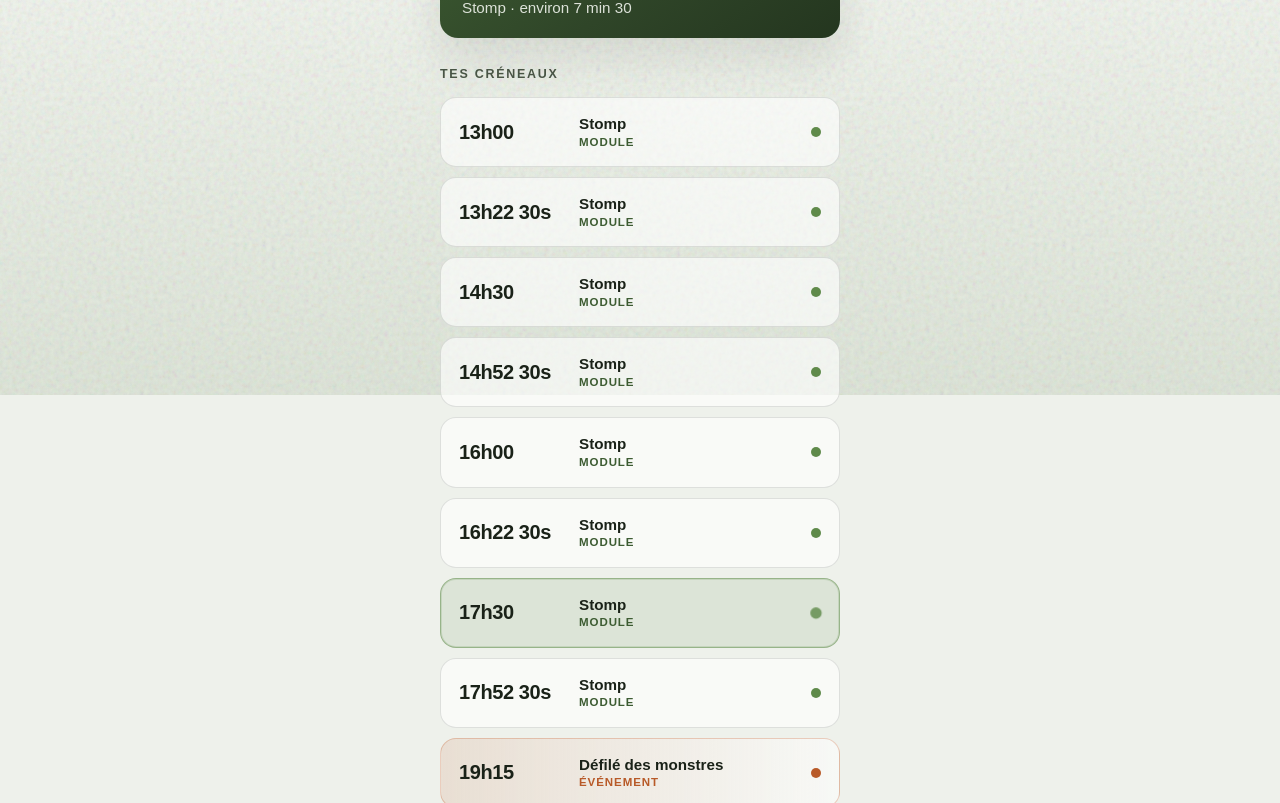
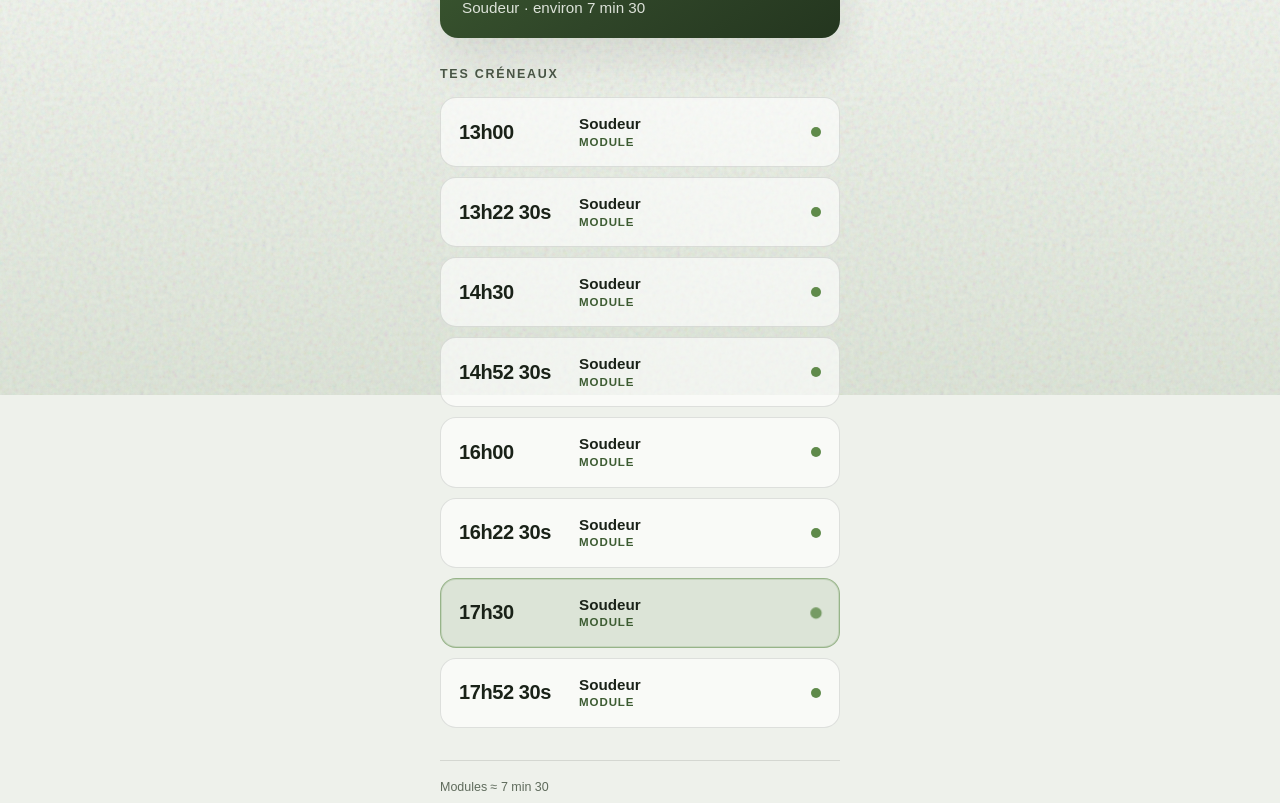
Before and after one commit to leoacqueberge/soudeur-horaires, a plain HTML site: page index.html in a window 1280 px wide. Shown: the part 405-1208 px from the top of the page. Drawn offline with Linux system fonts and the light colour scheme; a web font is replaced by a local one.

Commit message:
Renomme Stomp en Soudeur et retire le défilé
Affiche uniquement les créneaux du groupe soudeur.

```diff
--- a/app.js
+++ b/app.js
@@ -1,5 +1,5 @@
 /**
- * Horaires Groupe Soudeur — modules Stomp
+ * Horaires Groupe Soudeur
  * Sources: planning Journée normale / Nocturnes
  */
 
@@ -8,30 +8,28 @@ const SCHEDULES = {
     label: "Journée normale",
     hint: "Prolongation possible jusqu’à 20h",
     slots: [
-      { time: "13:00", name: "Stomp", kind: "show" },
-      { time: "13:22:30", name: "Stomp", kind: "show" },
-      { time: "14:30", name: "Stomp", kind: "show" },
-      { time: "14:52:30", name: "Stomp", kind: "show" },
-      { time: "16:00", name: "Stomp", kind: "show" },
-      { time: "16:22:30", name: "Stomp", kind: "show" },
-      { time: "17:30", name: "Stomp", kind: "show" },
-      { time: "17:52:30", name: "Stomp", kind: "show" },
-      { time: "19:15", name: "Défilé des monstres", kind: "special" },
+      { time: "13:00", name: "Soudeur", kind: "show" },
+      { time: "13:22:30", name: "Soudeur", kind: "show" },
+      { time: "14:30", name: "Soudeur", kind: "show" },
+      { time: "14:52:30", name: "Soudeur", kind: "show" },
+      { time: "16:00", name: "Soudeur", kind: "show" },
+      { time: "16:22:30", name: "Soudeur", kind: "show" },
+      { time: "17:30", name: "Soudeur", kind: "show" },
+      { time: "17:52:30", name: "Soudeur", kind: "show" },
     ],
   },
   nocturne: {
     label: "Journée nocturne",
     hint: "Dates : 10, 16, 17, 21–24, 28–31 oct. & 7 nov.",
     slots: [
-      { time: "12:00", name: "Stomp", kind: "show" },
-      { time: "12:22:30", name: "Stomp", kind: "show" },
-      { time: "13:30", name: "Stomp", kind: "show" },
-      { time: "13:52:30", name: "Stomp", kind: "show" },
-      { time: "15:00", name: "Stomp", kind: "show" },
-      { time: "15:22:30", name: "Stomp", kind: "show" },
-      { time: "16:30", name: "Stomp", kind: "show" },
-      { time: "16:52:30", name: "Stomp", kind: "show" },
-      { time: "17:30", name: "Défilé des monstres", kind: "special" },
+      { time: "12:00", name: "Soudeur", kind: "show" },
+      { time: "12:22:30", name: "Soudeur", kind: "show" },
+      { time: "13:30", name: "Soudeur", kind: "show" },
+      { time: "13:52:30", name: "Soudeur", kind: "show" },
+      { time: "15:00", name: "Soudeur", kind: "show" },
+      { time: "15:22:30", name: "Soudeur", kind: "show" },
+      { time: "16:30", name: "Soudeur", kind: "show" },
+      { time: "16:52:30", name: "Soudeur", kind: "show" },
     ],
   },
 };
@@ -95,7 +93,6 @@ function render() {
     const isDone = nextIdx === -1 || i < nextIdx;
 
     li.className = "slot";
-    if (slot.kind === "special") li.classList.add("slot--special");
     if (isNext) li.classList.add("slot--next");
     if (isDone && !isNext) li.classList.add("slot--done");
     li.style.animationDelay = `${0.04 * i}s`;
@@ -104,7 +101,7 @@ function render() {
       <p class="slot__time">${formatDisplayTime(slot.time)}</p>
       <div>
         <p class="slot__name">${slot.name}</p>
-        <p class="slot__tag">${slot.kind === "special" ? "Événement" : "Module"}</p>
+        <p class="slot__tag">Module</p>
       </div>
       <span class="slot__dot" aria-hidden="true"></span>
     `;
@@ -116,10 +113,7 @@ function render() {
     const next = data.slots[nextIdx];
     nowCard.hidden = false;
     nowTime.textContent = formatDisplayTime(next.time);
-    nowMeta.textContent =
-      next.kind === "special"
-        ? next.name
-        : `${next.name} · environ 7 min 30`;
+    nowMeta.textContent = `${next.name} · environ 7 min 30`;
   } else {
     nowCard.hidden = true;
   }
--- a/index.html
+++ b/index.html
@@ -8,7 +8,7 @@
     />
     <meta name="theme-color" content="#1f2a1c" />
     <meta name="apple-mobile-web-app-capable" content="yes" />
-    <title>Soudeur — Horaires Stomp</title>
+    <title>Soudeur — Horaires</title>
     <link rel="preconnect" href="https://fonts.googleapis.com" />
     <link rel="preconnect" href="https://fonts.gstatic.com" crossorigin />
     <link
@@ -22,8 +22,8 @@
 
     <main class="app">
       <header class="brand">
-        <p class="brand__mark">Groupe Soudeur</p>
-        <h1 class="brand__title">Stomp</h1>
+        <p class="brand__mark">Horaires</p>
+        <h1 class="brand__title">Soudeur</h1>
         <p class="brand__sub" id="schedule-label">Journée normale</p>
       </header>
 
@@ -56,7 +56,7 @@
       </section>
 
       <footer class="foot">
-        <p>Modules ≈ 7 min 30 · Défilé 15 min après fermeture</p>
+        <p>Modules ≈ 7 min 30</p>
       </footer>
     </main>
 
```
Also changed, not shown: 1 other file.
